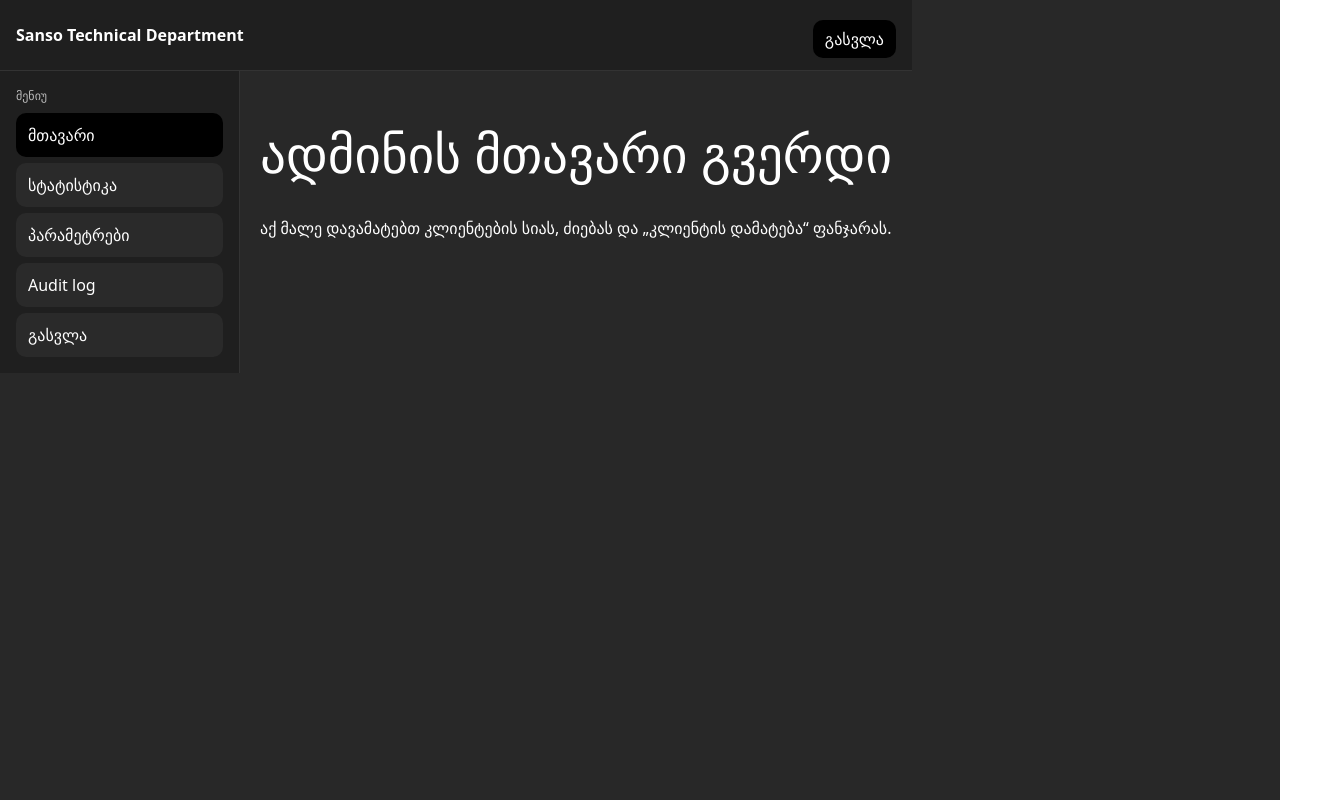
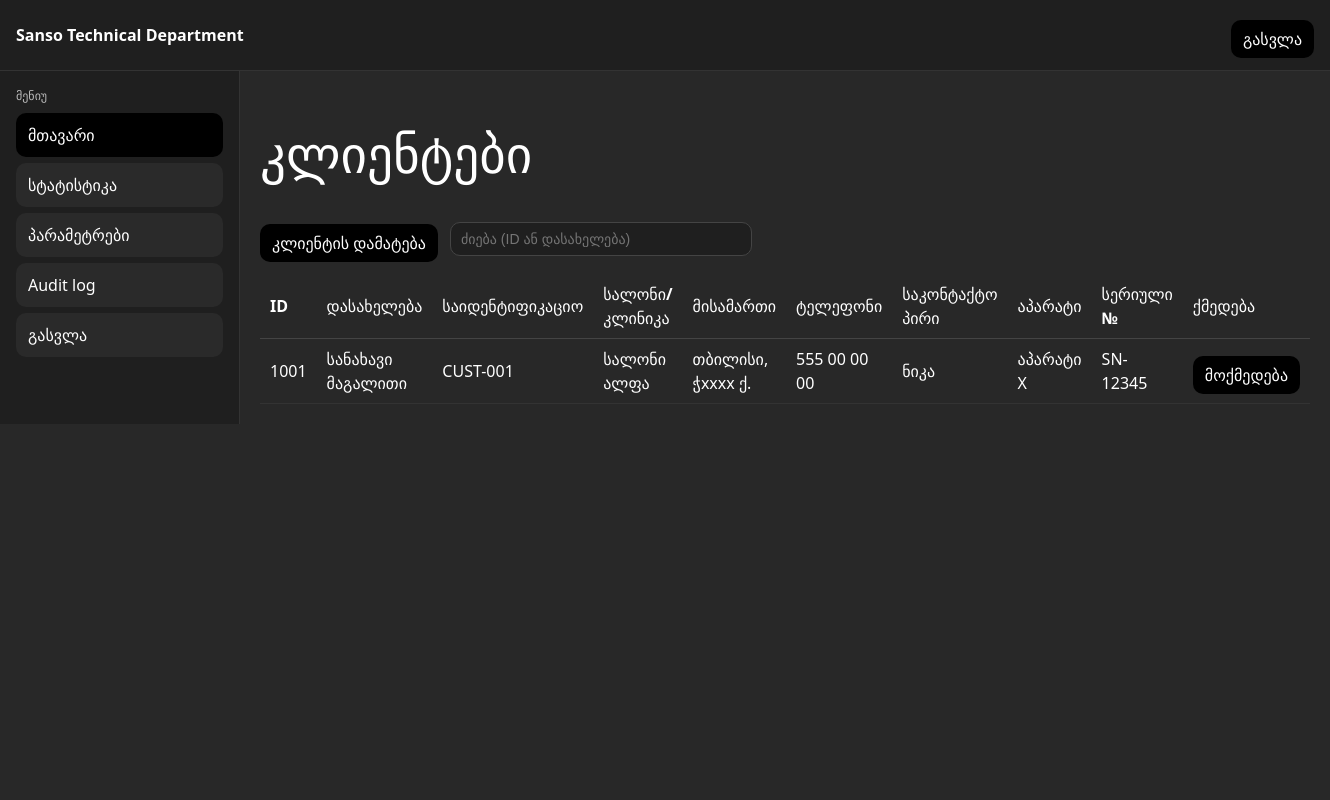
Before and after one commit to kolikolapo/sansotec-portal, a React app in the folder frontend/: page /admin in a window 1280 px wide. Shown: the whole page, 1330 px wide, since content can reach past the window. Built offline with nearby package versions, Linux system fonts and the light colour scheme; sample sign-in values are in the browser's storage; the HTML template or start-up script is replaced by a standard one.

Commit message:
step6: admin customers table + search + add modal (localStorage)

```diff
--- a/frontend/src/pages/Admin.jsx
+++ b/frontend/src/pages/Admin.jsx
@@ -1,11 +1,30 @@
-import { useEffect } from 'react'
+import { useEffect, useMemo, useState } from 'react'
 import { useNavigate } from 'react-router-dom'
 import './admin.css'
 
+const LS_KEY = 'customers'
+
 export default function Admin(){
   const nav = useNavigate()
+  const [list, setList] = useState([])
+  const [query, setQuery] = useState('') // ძიება ID/დასახელებით
+  const [showModal, setShowModal] = useState(false)
 
-  // მარტივი დაცვა: თუ როლი არაა admin, დაბრუნდეს login-ზე
+  // ფორმის ველები (პაროლის გარდა ყველაფერი ჩანს ცხრილში)
+  const [form, setForm] = useState({
+    id: '',
+    name: '',
+    ident_code: '',
+    salon_name: '',
+    address: '',
+    phone: '',
+    contact_person: '',
+    device: '',
+    device_sn: '',
+    password: '', // ცხრილში არ ვაჩვენებთ
+  })
+
+  // მარტივი დაცვა: admin role
   useEffect(()=>{
     const role = localStorage.getItem('role')
     if(role !== 'admin'){
@@ -13,15 +32,110 @@ export default function Admin(){
     }
   }, [nav])
 
+  // ჩატვირთვა localStorage-დან
+  useEffect(()=>{
+    const raw = localStorage.getItem(LS_KEY)
+    if (raw) {
+      try {
+        const arr = JSON.parse(raw)
+        if (Array.isArray(arr)) setList(arr)
+      } catch {}
+    } else {
+      // თუ არაფერია, ჩავაგდოთ 1 მაგალითი
+      const sample = [
+        {
+          id: '1001',
+          name: 'სანახავი მაგალითი',
+          ident_code: 'CUST-001',
+          salon_name: 'სალონი ალფა',
+          address: 'თბილისი, ჭxxxx ქ.',
+          phone: '555 00 00 00',
+          contact_person: 'ნიკა',
+          device: 'აპარატი X',
+          device_sn: 'SN-12345',
+          _created_at: Date.now(),
+        }
+      ]
+      setList(sample)
+      localStorage.setItem(LS_KEY, JSON.stringify(sample))
+    }
+  }, [])
+
+  // ძიება: ID ან დასახელება
+  const filtered = useMemo(()=>{
+    const q = query.trim().toLowerCase()
+    if (!q) return list
+    return list.filter(x =>
+      (x.id || '').toLowerCase().includes(q) ||
+      (x.name || '').toLowerCase().includes(q)
+    )
+  }, [list, query])
+
+  function openModal(){
+    setForm({
+      id: '',
+      name: '',
+      ident_code: '',
+      salon_name: '',
+      address: '',
+      phone: '',
+      contact_person: '',
+      device: '',
+      device_sn: '',
+      password: '',
+    })
+    setShowModal(true)
+  }
+
+  function saveCustomer(e){
+    e.preventDefault()
+    // მინიმალური ვალიდაცია
+    if(!form.id || !/^\d+$/.test(form.id)){
+      alert('ID უნდა იყოს მხოლოდ ციფრები'); return
+    }
+    if(!form.name){ alert('დასახელება სავალდებულოა'); return }
+    if(!form.ident_code){ alert('საიდენტიფიკაციო კოდი სავალდებულოა'); return }
+    if(!form.password){ alert('პაროლი სავალდებულოა'); return }
+
+    // დუბლირებაზე მარტივი შემოწმება (ID ან ident_code)
+    if(list.some(x => x.id === form.id)){
+      alert('ასეთი ID უკვე არსებობს'); return
+    }
+    if(list.some(x => x.ident_code === form.ident_code)){
+      alert('ასეთი საიდენტიფიკაციო კოდი უკვე არსებობს'); return
+    }
+
+    const toSave = {
+      id: form.id,
+      name: form.name,
+      ident_code: form.ident_code,
+      salon_name: form.salon_name,
+      address: form.address,
+      phone: form.phone,
+      contact_person: form.contact_person,
+      device: form.device,
+      device_sn: form.device_sn,
+      // პაროლს ცხრილში არ ვინახავთ, მარტო დროებით localStorage-ში
+      _customer_password_plain: form.password, // დროებით! (ბექენდზე გადატანისას მოვხსნით)
+      _created_at: Date.now(),
+    }
+    const next = [...list, toSave]
+    setList(next)
+    localStorage.setItem(LS_KEY, JSON.stringify(next))
+    setShowModal(false)
+  }
+
+  function onLogout(){
+    localStorage.removeItem('role')
+    nav('/login', { replace: true })
+  }
+
   return (
     <div className="admin-wrap">
       <header className="admin-header">
         <div className="brand">Sanso Technical Department</div>
         <div className="spacer" />
-        <button className="logout" onClick={()=>{
-          localStorage.removeItem('role')
-          nav('/login', { replace: true })
-        }}>გასვლა</button>
+        <button className="logout" onClick={onLogout}>გასვლა</button>
       </header>
 
       <div className="admin-body">
@@ -32,18 +146,135 @@ export default function Admin(){
             <li>სტატისტიკა</li>
             <li>პარამეტრები</li>
             <li>Audit log</li>
-            <li onClick={()=>{
-              localStorage.removeItem('role')
-              nav('/login', { replace: true })
-            }}>გასვლა</li>
+            <li onClick={onLogout}>გასვლა</li>
           </ul>
         </aside>
 
         <main className="content">
-          <h1>ადმინის მთავარი გვერდი</h1>
-          <p>აქ მალე დავამატებთ კლიენტების სიას, ძიებას და „კლიენტის დამატება“ ფანჯარას.</p>
+          <h1>კლიენტები</h1>
+
+          <div style={{display:'flex', gap:12, alignItems:'center', marginBottom:12}}>
+            <button className="logout" onClick={openModal}>კლიენტის დამატება</button>
+            <input
+              placeholder="ძიება (ID ან დასახელება)"
+              value={query}
+              onChange={e=>setQuery(e.target.value)}
+              style={{border:'1px solid #444', background:'#1f1f1f', color:'#fff', borderRadius:10, padding:'8px 10px', minWidth:280}}
+            />
+          </div>
+
+          <div style={{overflowX:'auto'}}>
+            <table style={{width:'100%', borderCollapse:'collapse'}}>
+              <thead>
+                <tr>
+                  <Th>ID</Th>
+                  <Th>დასახელება</Th>
+                  <Th>საიდენტიფიკაციო</Th>
+                  <Th>სალონი/კლინიკა</Th>
+                  <Th>მისამართი</Th>
+                  <Th>ტელეფონი</Th>
+                  <Th>საკონტაქტო პირი</Th>
+                  <Th>აპარატი</Th>
+                  <Th>სერიული №</Th>
+                  <Th>ქმედება</Th>
+                </tr>
+              </thead>
+              <tbody>
+                {filtered.length === 0 ? (
+                  <tr><Td colSpan={10} align="center">ჩანაწერი არ არის</Td></tr>
+                ) : filtered.map((c)=>(
+                  <tr key={c.id}>
+                    <Td>{c.id}</Td>
+                    <Td>{c.name}</Td>
+                    <Td>{c.ident_code}</Td>
+                    <Td>{c.salon_name}</Td>
+                    <Td>{c.address}</Td>
+                    <Td>{c.phone}</Td>
+                    <Td>{c.contact_person}</Td>
+                    <Td>{c.device}</Td>
+                    <Td>{c.device_sn}</Td>
+                    <Td>
+                      <button
+                        className="logout"
+                        onClick={()=>alert('რედაქტირება/წაშლა დავამატოთ შემდეგ ნაბიჯში')}
+                      >მოქმედება</button>
+                    </Td>
+                  </tr>
+                ))}
+              </tbody>
+            </table>
+          </div>
         </main>
       </div>
+
+      {/* დამატების მოდალი */}
+      {showModal && (
+        <div style={modalBackdrop}>
+          <div style={modalCard}>
+            <h3 style={{marginTop:0}}>კლიენტის დამატება</h3>
+            <form onSubmit={saveCustomer} style={{display:'grid', gap:8, maxHeight:'70vh', overflow:'auto'}}>
+              <Row label="ID (მხოლოდ ციფრები)">
+                <input value={form.id} onChange={e=>setForm({...form, id:e.target.value})} />
+              </Row>
+              <Row label="დასახელება">
+                <input value={form.name} onChange={e=>setForm({...form, name:e.target.value})} />
+              </Row>
+              <Row label="საიდენტიფიკაციო კოდი (კლიენტის username)">
+                <input value={form.ident_code} onChange={e=>setForm({...form, ident_code:e.target.value})} />
+              </Row>
+              <Row label="სალონის/კლინიკის დასახელება">
+                <input value={form.salon_name} onChange={e=>setForm({...form, salon_name:e.target.value})} />
+              </Row>
+              <Row label="მისამართი">
+                <input value={form.address} onChange={e=>setForm({...form, address:e.target.value})} />
+              </Row>
+              <Row label="ტელეფონი">
+                <input value={form.phone} onChange={e=>setForm({...form, phone:e.target.value})} />
+              </Row>
+              <Row label="საკონტაქტო პირი">
+                <input value={form.contact_person} onChange={e=>setForm({...form, contact_person:e.target.value})} />
+              </Row>
+              <Row label="აპარატი">
+                <input value={form.device} onChange={e=>setForm({...form, device:e.target.value})} />
+              </Row>
+              <Row label="აპარატის სერიული ნომერი">
+                <input value={form.device_sn} onChange={e=>setForm({...form, device_sn:e.target.value})} />
+              </Row>
+              <Row label="პაროლი (კლიენტის შესასვლელად)">
+                <input type="password" value={form.password} onChange={e=>setForm({...form, password:e.target.value})} />
+              </Row>
+
+              <div style={{display:'flex', gap:8, marginTop:8}}>
+                <button className="logout" type="submit">დამატება</button>
+                <button className="logout" type="button" onClick={()=>setShowModal(false)}>დახურვა</button>
+              </div>
+            </form>
+          </div>
+        </div>
+      )}
     </div>
   )
 }
+
+// პატარა ვიზუალური ჰელპერები
+function Th({children}) {
+  return <th style={{textAlign:'left', padding:'8px 10px', borderBottom:'1px solid #444'}}>{children}</th>
+}
+function Td({children, colSpan, align}){
+  return <td colSpan={colSpan} style={{padding:'8px 10px', borderBottom:'1px solid #333', textAlign: align || 'left'}}>{children}</td>
+}
+function Row({label, children}){
+  return (
+    <label style={{display:'grid', gap:4}}>
+      <span style={{fontSize:12, color:'#bbb'}}>{label}</span>
+      {children}
+    </label>
+  )
+}
+
+const modalBackdrop = {
+  position:'fixed', inset:0, background:'rgba(0,0,0,0.5)', display:'grid', placeItems:'center', padding:'16px'
+}
+const modalCard = {
+  background:'#fff', color:'#000', borderRadius:'12px', padding:'16px', width:'100%', maxWidth:'560px', boxShadow:'0 10px 25px rgba(0,0,0,0.25)'
+}
```
